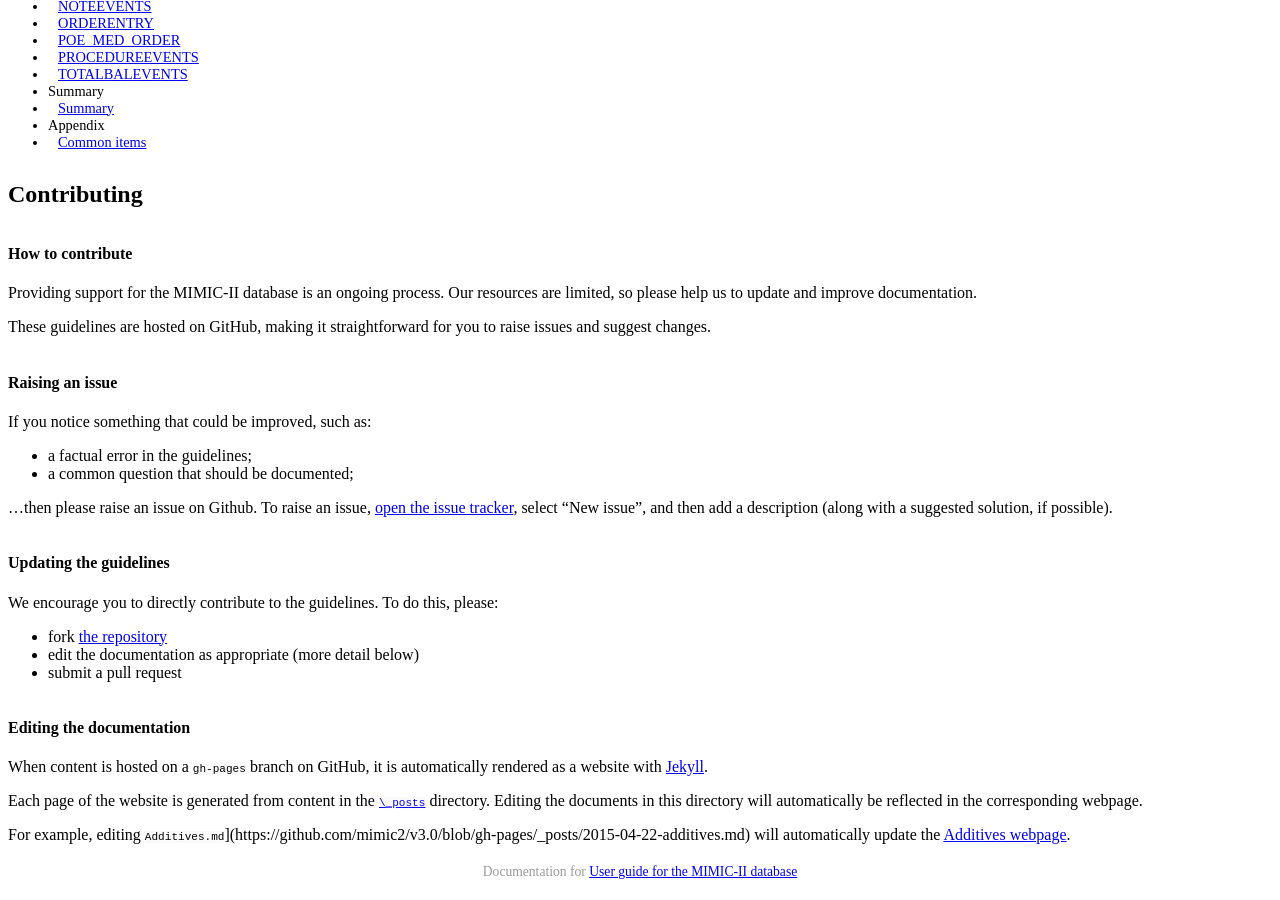
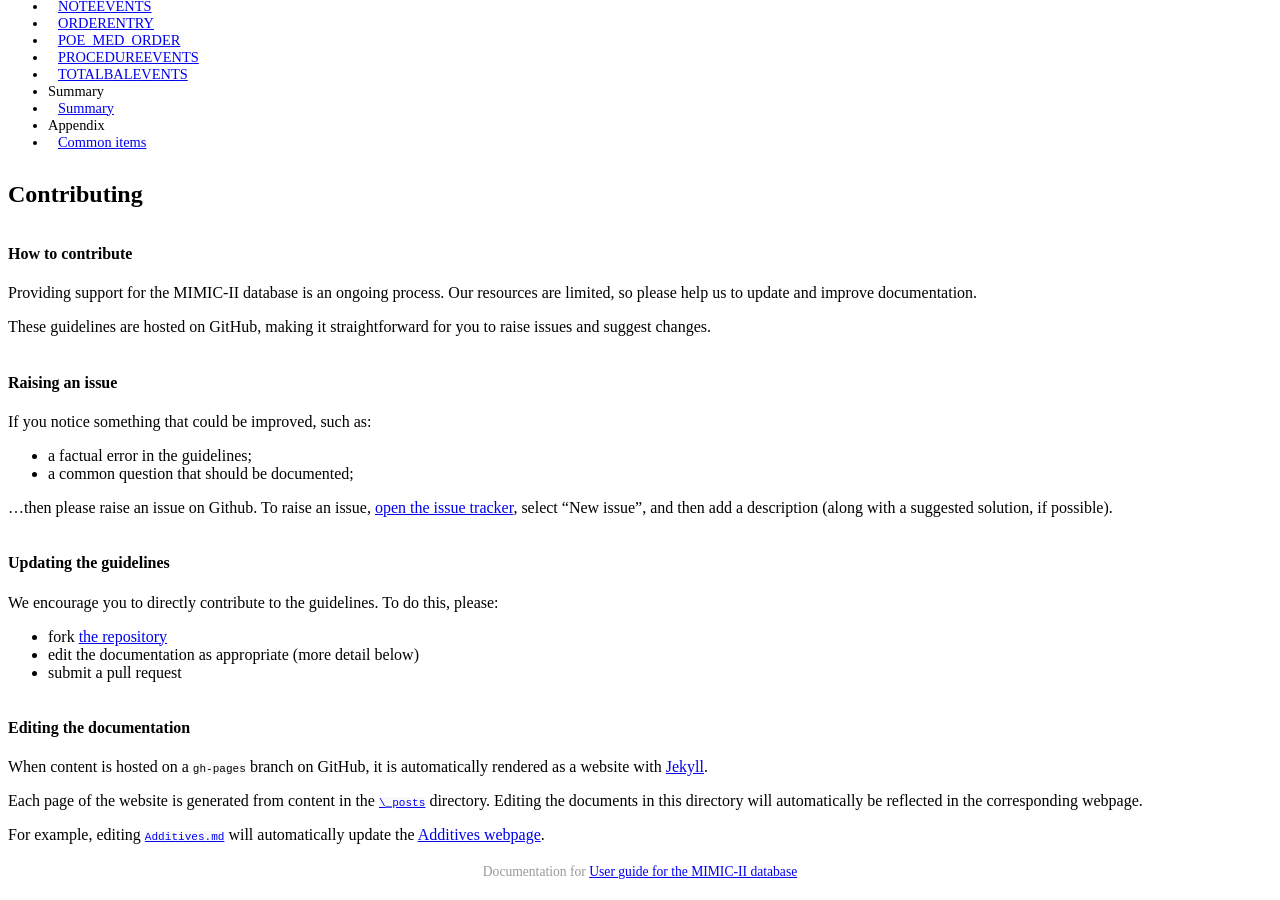
Before and after one commit to Franck-Dernoncourt/v3.0, a Jekyll site: the page built from _posts/2015-04-23-contributing.md, in a window 1280 px wide and 900 px high, scrolled down 610 px. Built offline with Jekyll 4.4.1, drawn with Linux system fonts in a browser that asks for light colours; Markdown is read by kramdown in place of the engine named in the settings; a style sheet for code colours, icons or effects is not loaded.

Commit message:
add more detail on contributing

````diff
--- a/_posts/2015-04-23-contributing.md
+++ b/_posts/2015-04-23-contributing.md
@@ -34,4 +34,4 @@
 
 Each page of the website is generated from content in the [```\_posts```](https://github.com/mimic2/v3.0/tree/gh-pages/_posts) directory. Editing the documents in this directory will automatically be reflected in the corresponding webpage.
 
-For example, editing ```Additives.md```](https://github.com/mimic2/v3.0/blob/gh-pages/_posts/2015-04-22-additives.md) will automatically update the [Additives webpage](http://mimic2.github.io/v3.0/dat/additives.html).
+For example, editing [```Additives.md```](https://github.com/mimic2/v3.0/blob/gh-pages/_posts/2015-04-22-additives.md) will automatically update the [Additives webpage](http://mimic2.github.io/v3.0/dat/additives.html).
````
